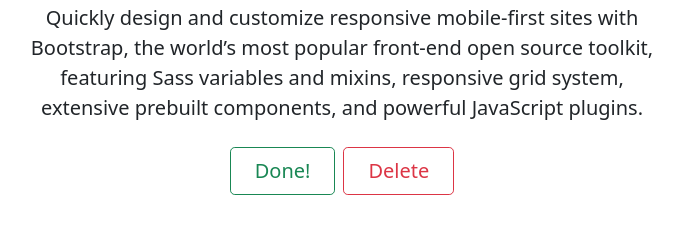
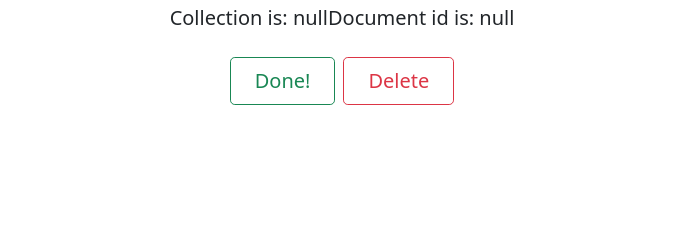
Before and after one commit to yoshi3689/1800_BBYTeam15, a website: page html/tipDetails.html in a window 1280 px wide. Shown: the part 463-696 px from the top of the page, without its empty margins (298-981 px from the left). Drawn offline with nearby package versions, Linux system fonts and the light colour scheme.

Commit message:
implementing the displaying tip details function carly walked through

```diff
--- a/html/tipCard.html
+++ b/html/tipDetails.html
@@ -31,7 +31,7 @@
       <img src="../images/pexels-pixabay-220453.jpg" class="img-fluid p-3" alt="tip-image" style="height: 50vh;"/>
       <h1 class="display-5 fw-bold">Centered hero</h1>
       <div class="col-lg-6 mx-auto">
-        <p class="lead mb-4">
+        <p class="lead mb-4" id="tipDetails">
            Quickly design and customize responsive mobile-first sites with Bootstrap, the world’s most popular front-end open source toolkit, featuring Sass variables and mixins, responsive grid system, extensive prebuilt components, and powerful JavaScript plugins.
          </p>
         <div class="gap-2 d-sm-flex justify-content-sm-center">
@@ -41,6 +41,7 @@
       </div>
     </div>
 
+    <script src="../scripts/our_scripts/tipDetails.js"></script>
     <script>
        // we will fetch a tip item from the collection that is matching the id of the tip stored in the local storage
        // but how does this page know which tipId to grab from the local storage?
--- a/scripts/our_scripts/main.js
+++ b/scripts/our_scripts/main.js
@@ -85,9 +85,8 @@
     allTips.forEach(doc => {
       // If tip's type is inside, add it to list of indoorTips
       if (doc.data().type == "/types/inside") {
-        // console.log(indoorTips);
-        console.log(doc.data());
-        indoorTips.push(doc.data());
+        console.log(doc.data().name);
+        indoorTips.push(doc.data().name);
       }
     })
   })
--- /dev/null
+++ b/scripts/our_scripts/tipDetails.js
@@ -0,0 +1,12 @@
+const showDetails = () => {
+  let params = new URL(window.location.href);
+  let id = params.searchParams.get("id");
+  let collection = params.searchParams.get("collection");
+
+  let message = "Collection is: " + collection;
+  message += "Document id is:  " + id;
+  // adding the fetched text into the element specified below
+  document.getElementById("tipDetails").innerHTML = message;
+}
+
+showDetails();
```
